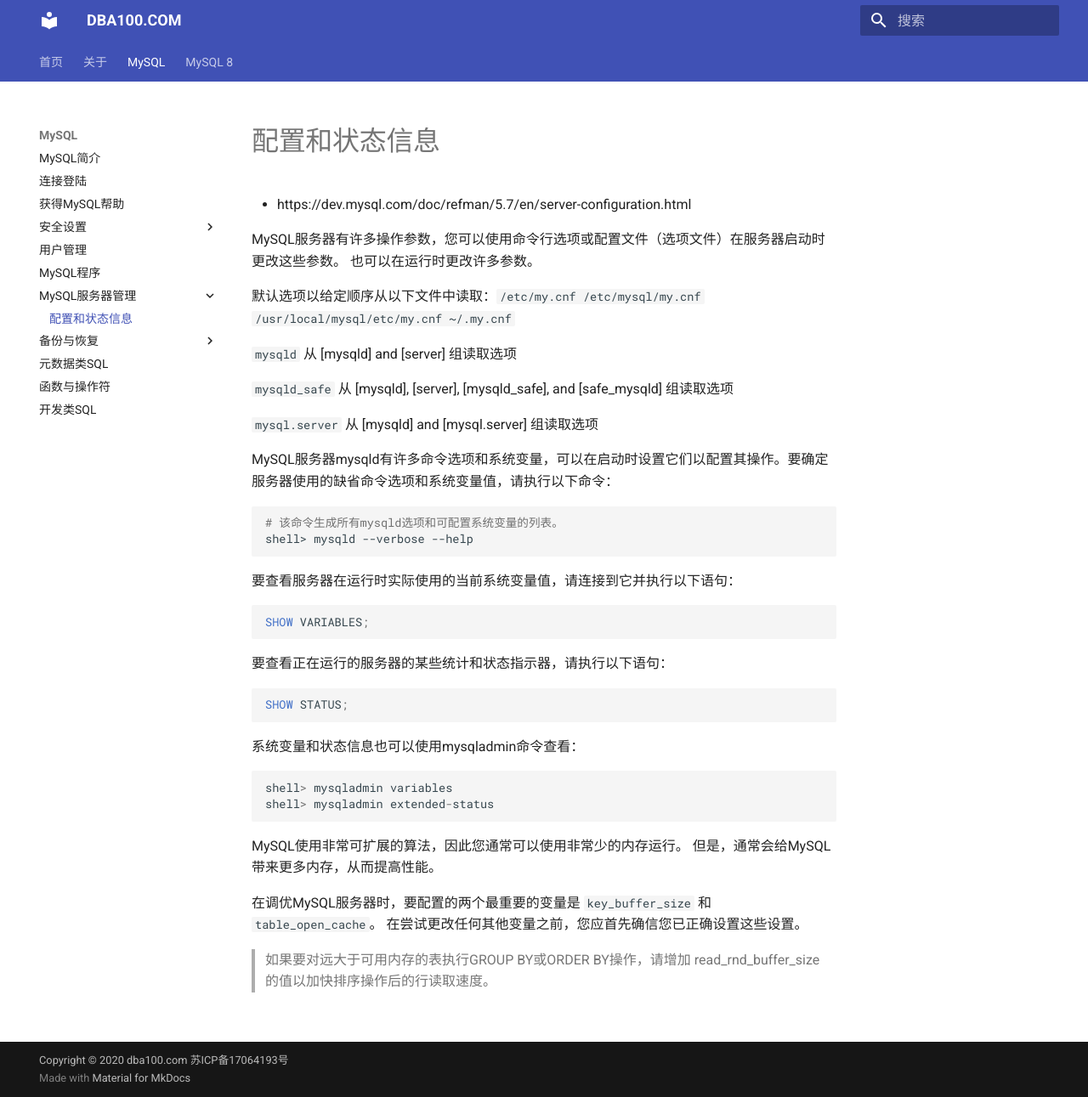
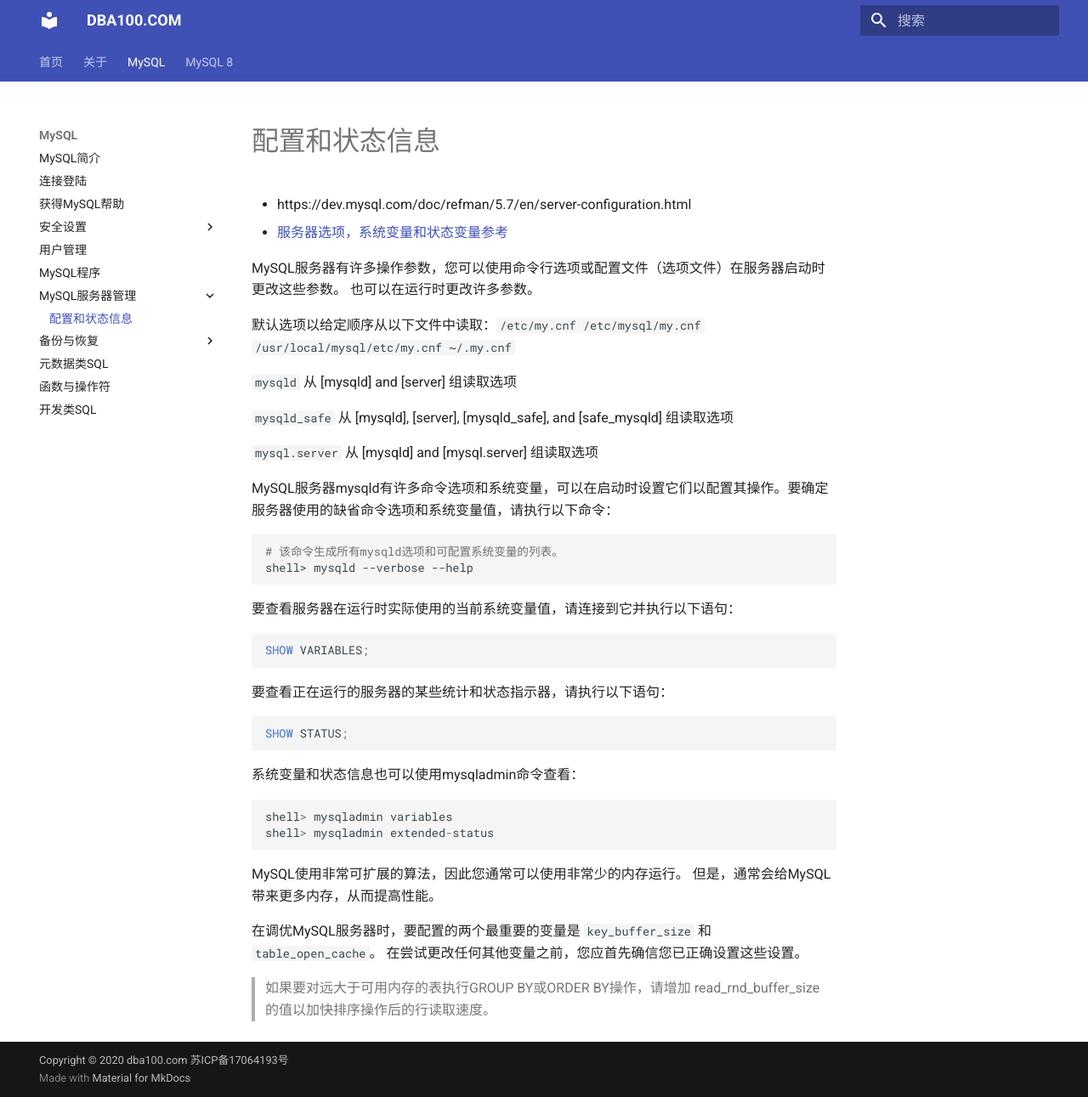
Before and after one commit to duliang123/dba100, an MkDocs documentation site: the page built from docs/mysql/server-administration/server-configuration.md, in a window 1280 px wide and 1291 px high. Shown: the whole window at 85% size. Built offline with MkDocs 1.6.1 and Material for MkDocs 9.7.7, drawn with Linux system fonts in a browser that asks for light colours.

Commit message:
Update server-configuration.md

```diff
--- a/docs/mysql/server-administration/server-configuration.md
+++ b/docs/mysql/server-administration/server-configuration.md
@@ -1,6 +1,7 @@
 # 配置和状态信息
 
 * https://dev.mysql.com/doc/refman/5.7/en/server-configuration.html
+* [服务器选项，系统变量和状态变量参考](https://dev.mysql.com/doc/refman/5.7/en/server-option-variable-reference.html)
 
 MySQL服务器有许多操作参数，您可以使用命令行选项或配置文件（选项文件）在服务器启动时更改这些参数。 也可以在运行时更改许多参数。
 
```
